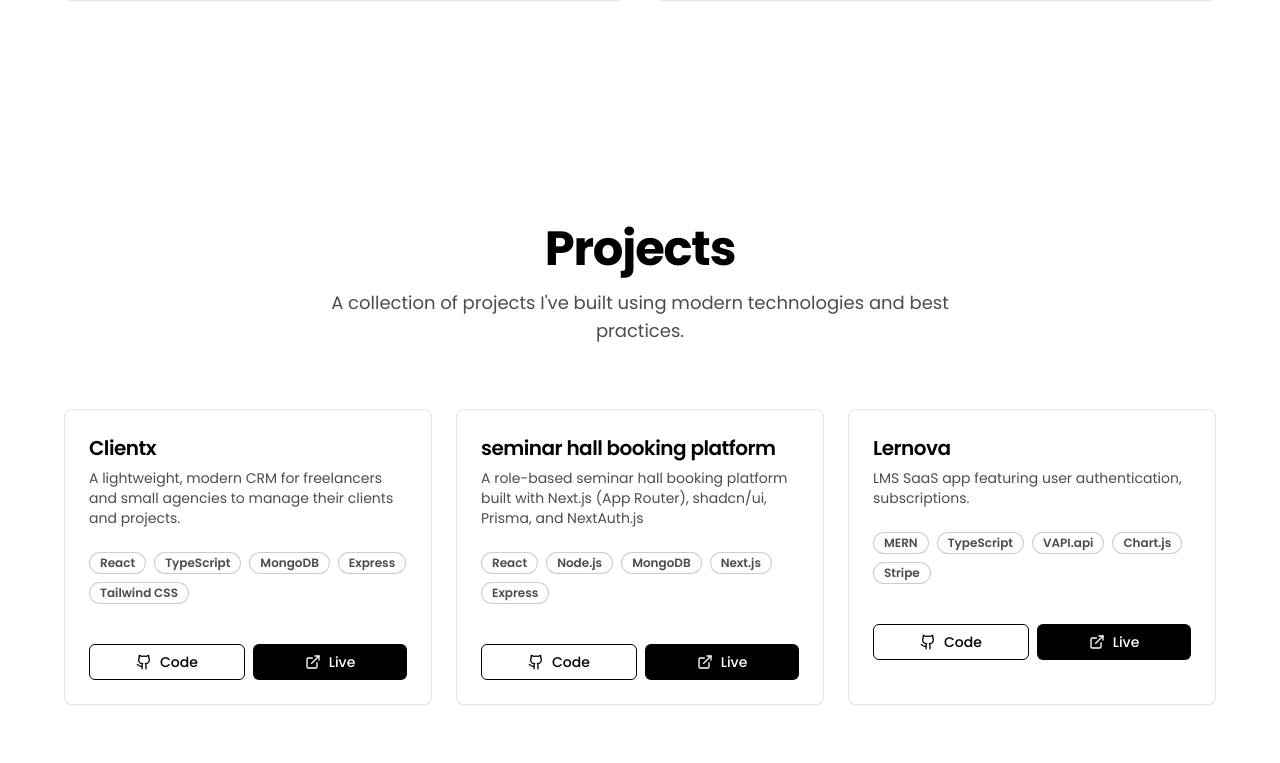
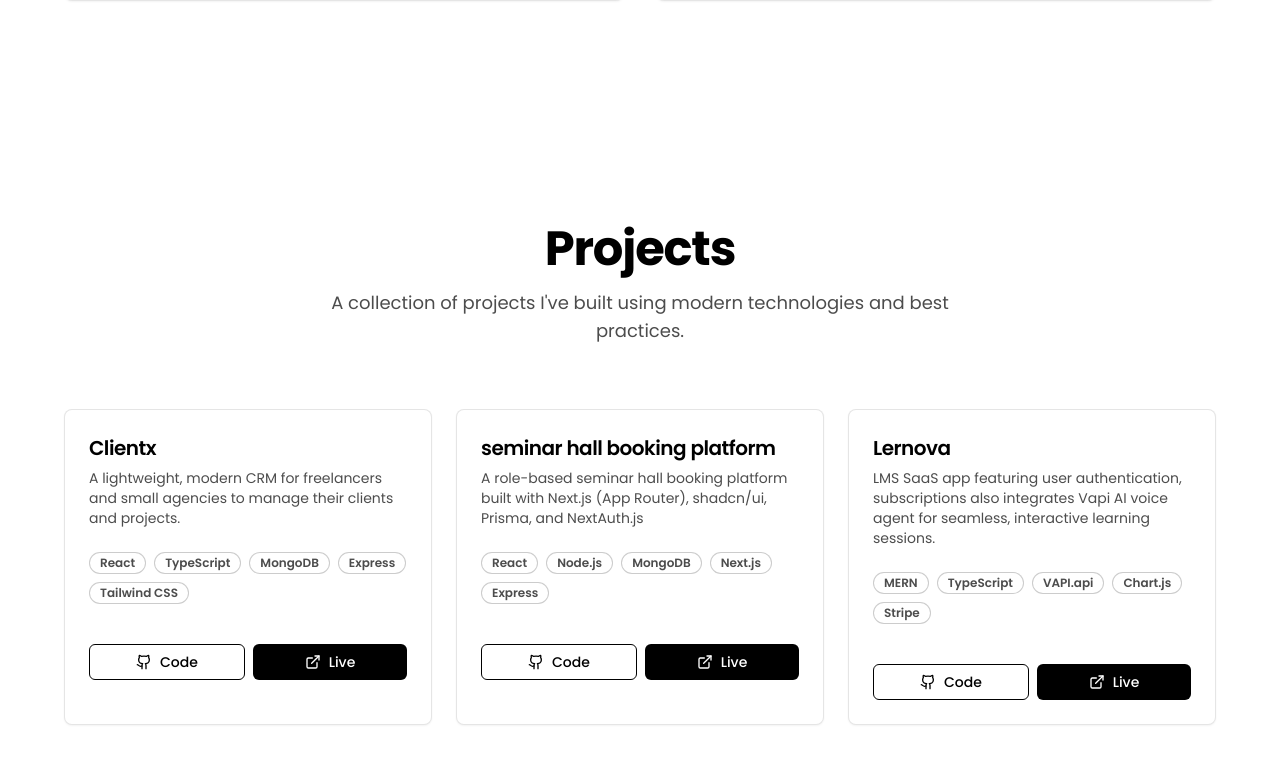
Before and after one commit to prajwallshetty/prajwallshetty.me, a Next.js app: page / in a window 1280 px wide. Shown: the part 1609-2372 px from the top of the page. Built offline with nearby package versions, Linux system fonts and the light colour scheme.

Commit message:
projects update

```diff
--- a/components/projects.tsx
+++ b/components/projects.tsx
@@ -48,7 +48,7 @@ const projects = [
   {
     name: "Lernova",
     description:
-      "LMS SaaS app featuring user authentication, subscriptions.",
+      "LMS SaaS app featuring user authentication, subscriptions also integrates Vapi AI voice agent for seamless, interactive learning sessions.",
     tech: ["MERN", "TypeScript", "VAPI.api", "Chart.js", "Stripe"],
     github: "https://github.com/prajwallshetty/Lernova",
     live: "https://github.com/prajwallshetty/Lernova",
```
